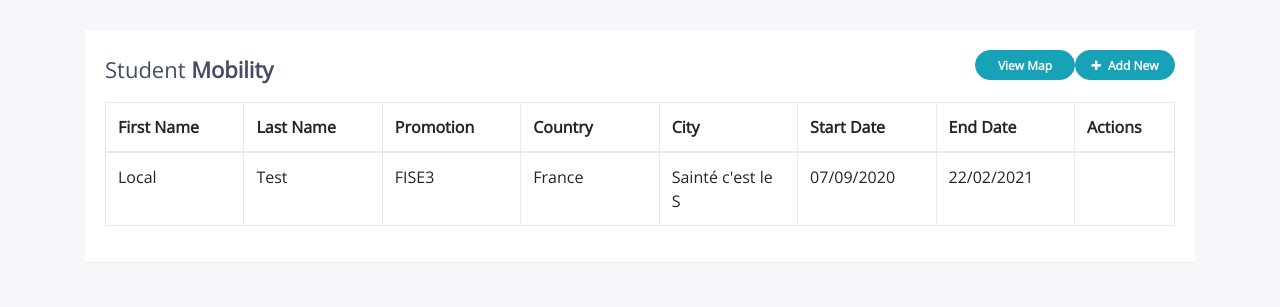
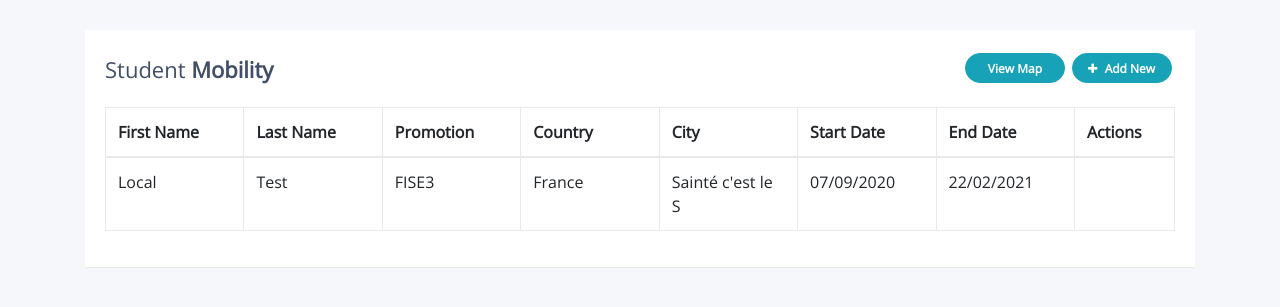
Before and after one commit to ComteHerrapait/mobilites_NTiers, a PHP site: page / in a window 1280 px wide. Shown: the top 307 px of the page. Run offline with PHP 8.4, Linux system fonts and the light colour scheme.

Commit message:
Update style.css

```diff
--- a/style.css
+++ b/style.css
@@ -82,6 +82,6 @@ table.table .form-control.error {
 table.table td .add {
     display: none;
 }
-button.btn{
-	padding: 1%;
+button{
+	margin: 1%;
 }
```
